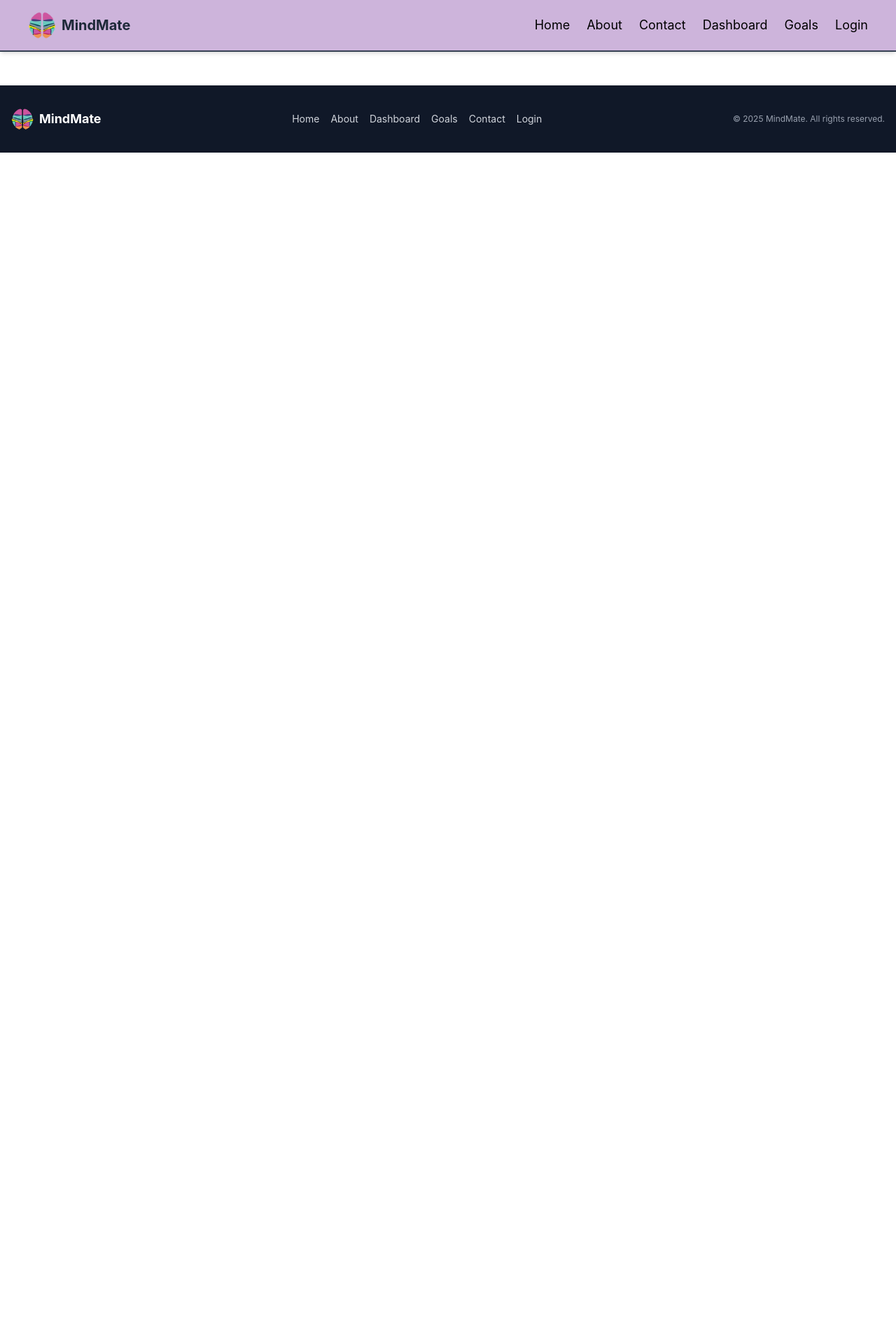
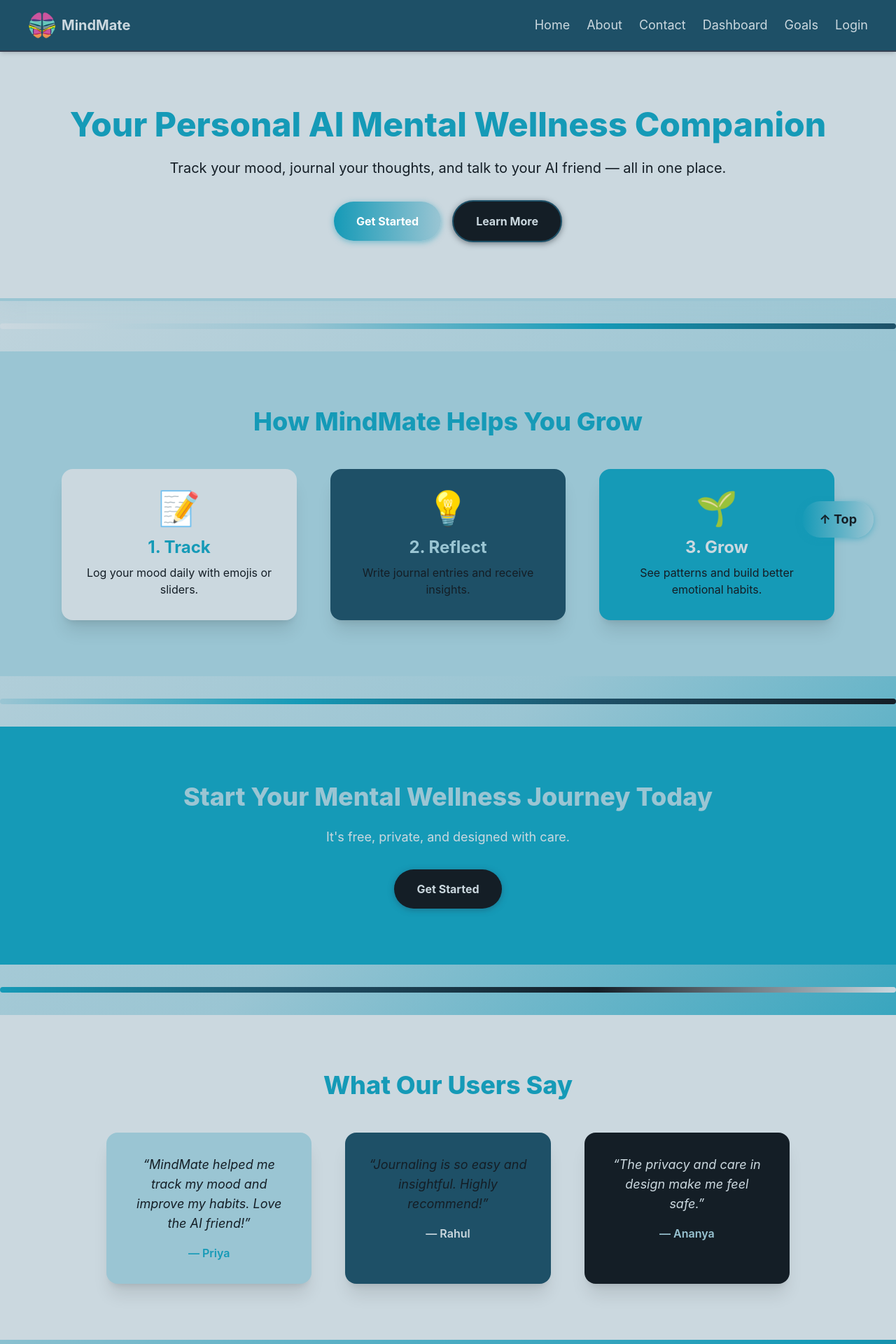
Before and after one commit to Gayatripatil1908/icp10.11-react-1-MindMate, a React (Vite) app: page /Home in a window 1280 px wide. Shown: the top 1920 px of the page at 70% size. Before the commit the page ends 800 px from the top, so only its background shows below. Built offline with nearby package versions, Linux system fonts and the light colour scheme.

Commit message:
home content added

```diff
--- a/src/components/Footer.jsx
+++ b/src/components/Footer.jsx
@@ -3,25 +3,40 @@ import { Link } from 'react-router-dom';
 
 function Footer() {
   return (
-    <footer className="bg-gray-900 text-gray-300 py-8 mt-12">
-      <div className="container mx-auto px-4 flex flex-col md:flex-row items-center justify-between">
-        <div className="mb-4 md:mb-0 flex items-center space-x-2">
-          <img src="/src/assets/MindMate_Logo.png" alt="MindMate Logo" className="h-8 w-8" />
-          <span className="font-bold text-lg text-white">MindMate</span>
+    <footer className="bg-gray-100 text-gray-700 py-8 mt-12">
+      <div className="max-w-6xl mx-auto px-4 sm:px-6 lg:px-8 grid grid-cols-1 md:grid-cols-3 gap-8">
+
+        <div>
+          <h2 className="text-xl font-semibold text-[#1e5067]">MindMate</h2>
+          <p className="mt-2 text-sm">
+            Your AI-powered mental wellness companion. Track your mood, journal, and grow every day.
+          </p>
         </div>
-        <nav className="mb-4 md:mb-0">
-          <ul className="flex flex-wrap gap-4 text-sm">
-            <li><Link to="/" className="hover:text-white transition">Home</Link></li>
-            <li><Link to="/about" className="hover:text-white transition">About</Link></li>
-            <li><Link to="/dashboard" className="hover:text-white transition">Dashboard</Link></li>
-            <li><Link to="/goals" className="hover:text-white transition">Goals</Link></li>
-            <li><Link to="/contact" className="hover:text-white transition">Contact</Link></li>
-            <li><Link to="/login" className="hover:text-white transition">Login</Link></li>
+
+
+        <div>
+          <h3 className="text-md font-semibold mb-2">Quick Links</h3>
+          <ul className="space-y-1 text-sm">
+            <li><a href="#features" className="hover:text-purple-600">Features</a></li>
+            <li><a href="#how-it-works" className="hover:text-purple-600">How It Works</a></li>
+            <li><a href="#testimonials" className="hover:text-purple-600">Testimonials</a></li>
+            <li><a href="#get-started" className="hover:text-purple-600">Get Started</a></li>
           </ul>
-        </nav>
-        <div className="text-xs text-gray-400 text-center md:text-right">
-          &copy; {new Date().getFullYear()} MindMate. All rights reserved.
         </div>
+
+
+        <div>
+          <h3 className="text-md font-semibold mb-2">Support</h3>
+          <ul className="space-y-1 text-sm">
+            <li><a href="#privacy" className="hover:text-purple-600">Privacy Policy</a></li>
+            <li><a href="#terms" className="hover:text-purple-600">Terms & Conditions</a></li>
+            <li><a href="mailto:support@mindmate.com" className="hover:text-purple-600">support@mindmate.com</a></li>
+          </ul>
+        </div>
+      </div>
+
+      <div className="text-center mt-8 text-xs text-gray-500">
+        &copy; {new Date().getFullYear()} MindMate. All rights reserved.
       </div>
     </footer>
   );
--- a/src/components/Navbar.jsx
+++ b/src/components/Navbar.jsx
@@ -8,7 +8,7 @@ import { Menu, X } from 'lucide-react';
 function Navbar() {
   const [menuOpen, setMenuOpen] = useState(false);
   const navLinks = [
-    { to: '/', label: 'Home' },
+    { to: '/Home', label: 'Home' },
     { to: '/about', label: 'About' },
     { to: '/contact', label: 'Contact' },
     { to: '/dashboard', label: 'Dashboard' },
@@ -17,8 +17,8 @@ function Navbar() {
   ];
 
   return (
-    <div className="sticky top-0 bg-[#cdb4db] py-4 px-2 sm:px-4 md:px-8 lg:px-10 border-b-2 border-gray-700 shadow-md flex items-center justify-between z-50">
-      <span className="text-lg sm:text-xl font-bold text-gray-800 flex items-center cursor-pointer">
+    <div className="sticky top-0 bg-[#1e5067] py-4 px-2 sm:px-4 md:px-8 lg:px-10 border-b-2 border-gray-700 shadow-md flex items-center justify-between z-50 text-[#cbd8df]">
+      <span className="text-2xl sm:text-xl font-bold flex items-center cursor-pointer text-[#cbd8df]">
         <img src={imgLogo} alt="MindMate Logo" className="h-8 w-8 sm:h-10 sm:w-10 inline-block mr-2" />
         MindMate
       </span>
--- a/src/main.jsx
+++ b/src/main.jsx
@@ -3,32 +3,32 @@ import { createRoot } from 'react-dom/client';
 import "./index.css";
 import { BrowserRouter as Router, Routes, Route } from 'react-router-dom';
 
-import Home from './views/home/Home';
-import About from './views/about/About';
-import Contact from './views/contact/Contact';
-import Dashboard from './views/dashboard/Dashboard';
-import Login from './views/login/Login';
-import Goals from './views/goals/goals';
+import Home from './views/home/Home.jsx';
+import About from './views/about/About.jsx';
+import Contact from './views/contact/Contact.jsx';
+import Dashboard from './views/dashboard/Dashboard.jsx';
+import Login from './views/login/Login.jsx';
+import Goals from './views/goals/goals.jsx';
 
-import Navbar from './components/Navbar';
-import Footer from './components/Footer';
+import Navbar from './components/Navbar.jsx';
+import Footer from './components/Footer.jsx';
 
 
 
 createRoot(document.getElementById('root')).render(
   <Router>
     <>
-      <Navbar />
+
       <Routes>
-        <Route path="/" element={<Home />} />
-        <Route path="/about" element={<About />} />
-        <Route path="/contact" element={<Contact />} />
-        <Route path="/dashboard" element={<Dashboard />} />
-        <Route path="/login" element={<Login />} />
-        <Route path="/goals" element={<Goals />} />
+        <Route path="/Home" element={<Home />} />
+        <Route path="/About" element={<About />} />
+        <Route path="/Contact" element={<Contact />} />
+        <Route path="/Dashboard" element={<Dashboard />} />
+        <Route path="/Login" element={<Login />} />
+        <Route path="/Goals" element={<Goals />} />
       </Routes>
 
-      <Footer />
+
     </>
   </Router>
 );
--- a/src/views/goals/goals.jsx
+++ b/src/views/goals/goals.jsx
@@ -0,0 +1,9 @@
+import React from 'react'
+
+function goals() {
+  return (
+    <div>goals</div>
+  )
+}
+
+export default goals;
--- a/src/views/home/Home.jsx
+++ b/src/views/home/Home.jsx
@@ -1,16 +1,133 @@
 
 import React from 'react';
-import Navbar from '../../components/Navbar';
-import Footer from '../../components/Footer';
-
-
+import Navbar from '../../components/Navbar.jsx';
+import Footer from '../../components/Footer.jsx';
 function Home() {
   return (
-    <>
+    <div className="min-h-screen" style={{ background: 'linear-gradient(135deg, #cbd8df 0%, #9ac5d3 40%, #159ab7 70%, #1e5067 90%, #141e26 100%)' }}>
       <Navbar />
+
+      <section className="py-20" style={{ background: '#cbd8df', color: '#141e26', boxShadow: '0 4px 24px #9ac5d340', borderBottom: '4px solid #9ac5d3' }}>
+        <div className="max-w-6xl mx-auto px-6 text-center">
+          <h1 className="text-5xl font-extrabold mb-6" style={{ color: '#159ab7' }}>Your Personal AI Mental Wellness Companion</h1>
+          <p className="text-xl mb-8">Track your mood, journal your thoughts, and talk to your AI friend — all in one place.</p>
+          <div className="space-x-4">
+            <button style={{ background: 'linear-gradient(90deg, #159ab7, #9ac5d3)', color: '#fff', boxShadow: '0 2px 8px #159ab780' }} className="px-8 py-4 rounded-full font-bold transition-all duration-300">Get Started</button>
+            <button style={{ background: '#141e26', color: '#cbd8df', border: '2px solid #1e5067', boxShadow: '0 2px 8px #141e2680' }} className="px-8 py-4 rounded-full font-bold transition-all duration-300">Learn More</button>
+          </div>
+        </div>
+      </section>
+
+      <div className="w-full h-2 my-8 rounded-full" style={{ background: 'linear-gradient(90deg, #cbd8df, #9ac5d3, #159ab7, #1e5067)' }}></div>
+
+      <section className="py-20" style={{ background: '#9ac5d3', color: '#141e26' }}>
+        <div className="max-w-6xl mx-auto px-6 text-center">
+          <h2 className="text-4xl font-extrabold mb-12" style={{ color: '#159ab7' }}>How MindMate Helps You Grow</h2>
+          <div className="grid grid-cols-1 md:grid-cols-3 gap-12">
+            <div className="rounded-2xl shadow-xl p-8 hover:scale-105 transition-transform duration-300" style={{ background: '#cbd8df' }}>
+              <div className="text-5xl mb-4">📝</div>
+              <h3 className="text-2xl font-bold" style={{ color: '#159ab7' }}>1. Track</h3>
+              <p className="text-base mt-2">Log your mood daily with emojis or sliders.</p>
+            </div>
+            <div className="rounded-2xl shadow-xl p-8 hover:scale-105 transition-transform duration-300" style={{ background: '#1e5067' }}>
+              <div className="text-5xl mb-4">💡</div>
+              <h3 className="text-2xl font-bold" style={{ color: '#9ac5d3' }}>2. Reflect</h3>
+              <p className="text-base mt-2">Write journal entries and receive insights.</p>
+            </div>
+            <div className="rounded-2xl shadow-xl p-8 hover:scale-105 transition-transform duration-300" style={{ background: '#159ab7' }}>
+              <div className="text-5xl mb-4">🌱</div>
+              <h3 className="text-2xl font-bold" style={{ color: '#cbd8df' }}>3. Grow</h3>
+              <p className="text-base mt-2">See patterns and build better emotional habits.</p>
+            </div>
+          </div>
+        </div>
+      </section>
+
+      <div className="w-full h-2 my-8 rounded-full" style={{ background: 'linear-gradient(90deg, #9ac5d3, #159ab7, #1e5067, #141e26)' }}></div>
+
+      <section className="py-20" style={{ background: '#159ab7', color: '#cbd8df' }}>
+        <div className="max-w-4xl mx-auto px-6 text-center">
+          <h2 className="text-4xl font-extrabold mb-6" style={{ color: '#9ac5d3' }}>Start Your Mental Wellness Journey Today</h2>
+          <p className="mb-8 text-lg">It's free, private, and designed with care.</p>
+          <button style={{ background: '#141e26', color: '#cbd8df', boxShadow: '0 2px 8px #1e506780' }} className="px-8 py-4 rounded-full font-bold transition-all duration-300">Get Started</button>
+        </div>
+      </section>
+
+      <div className="w-full h-2 my-8 rounded-full" style={{ background: 'linear-gradient(90deg, #159ab7, #1e5067, #141e26, #cbd8df)' }}></div>
+
+      <section className="py-20" style={{ background: '#cbd8df', color: '#141e26' }}>
+        <div className="max-w-5xl mx-auto px-6 text-center">
+          <h2 className="text-4xl font-extrabold mb-12" style={{ color: '#159ab7' }}>What Our Users Say</h2>
+          <div className="grid grid-cols-1 md:grid-cols-3 gap-12">
+            <div className="p-8 rounded-2xl shadow-xl hover:scale-105 transition-all duration-300" style={{ background: '#9ac5d3' }}>
+              <p className="italic mb-4 text-lg">“MindMate helped me track my mood and improve my habits. Love the AI friend!”</p>
+              <span className="font-semibold" style={{ color: '#159ab7' }}>— Priya</span>
+            </div>
+            <div className="p-8 rounded-2xl shadow-xl hover:scale-105 transition-all duration-300" style={{ background: '#1e5067' }}>
+              <p className="italic mb-4 text-lg">“Journaling is so easy and insightful. Highly recommend!”</p>
+              <span className="font-semibold" style={{ color: '#cbd8df' }}>— Rahul</span>
+            </div>
+            <div className="p-8 rounded-2xl shadow-xl hover:scale-105 transition-all duration-300 text-[#cbd8df]" style={{ background: '#141e26' }}>
+              <p className="italic mb-4 text-lg">“The privacy and care in design make me feel safe.”</p>
+              <span className="font-semibold" style={{ color: '#9ac5d3' }}>— Ananya</span>
+            </div>
+          </div>
+        </div>
+      </section>
+
+      <div className="w-full h-2 my-8 rounded-full" style={{ background: 'linear-gradient(90deg, #141e26, #cbd8df, #9ac5d3, #159ab7)' }}></div>
+
+      <section className="py-20" style={{ background: '#9ac5d3', color: '#141e26' }}>
+        <div className="max-w-4xl mx-auto px-6">
+          <h2 className="text-4xl font-extrabold mb-10 text-center" style={{ color: '#159ab7' }}>Frequently Asked Questions</h2>
+          <div className="space-y-8">
+            <div className="rounded-xl shadow-lg p-6 hover:bg-[#cbd8df] transition-all duration-300">
+              <h3 className="font-bold" style={{ color: '#159ab7' }}>Is MindMate free?</h3>
+              <p className="text-base mt-2">Yes, MindMate is completely free to use.</p>
+            </div>
+            <div className="rounded-xl shadow-lg p-6 hover:bg-[#9ac5d3] transition-all duration-300">
+              <h3 className="font-bold" style={{ color: '#1e5067' }}>Is my data private?</h3>
+              <p className="text-base mt-2">Absolutely! Your data is private and secure.</p>
+            </div>
+            <div className="rounded-xl shadow-lg p-6 hover:bg-[#159ab7] transition-all duration-300">
+              <h3 className="font-bold" style={{ color: '#cbd8df' }}>Can I talk to the AI friend anytime?</h3>
+              <p className="text-base mt-2">Yes, your AI friend is available 24/7 for support.</p>
+            </div>
+          </div>
+        </div>
+      </section>
+
+      <div className="w-full h-2 my-8 rounded-full" style={{ background: 'linear-gradient(90deg, #9ac5d3, #159ab7, #1e5067, #141e26)' }}></div>
+
+      <section className="py-10 text-center" style={{ background: '#141e26', color: '#cbd8df' }}>
+        <div className="max-w-3xl mx-auto">
+          <h2 className="text-2xl font-extrabold mb-6" style={{ color: '#159ab7' }}>Connect with us</h2>
+          <div className="flex justify-center space-x-8">
+            <a href="https://facebook.com" target="_blank" rel="noopener noreferrer" style={{ color: '#9ac5d3' }} className="text-3xl transition-transform duration-300 hover:scale-125">
+              <span role="img" aria-label="Facebook">📘</span>
+            </a>
+            <a href="https://twitter.com" target="_blank" rel="noopener noreferrer" style={{ color: '#159ab7' }} className="text-3xl transition-transform duration-300 hover:scale-125">
+              <span role="img" aria-label="Twitter">🐦</span>
+            </a>
+            <a href="https://instagram.com" target="_blank" rel="noopener noreferrer" style={{ color: '#1e5067' }} className="text-3xl transition-transform duration-300 hover:scale-125">
+              <span role="img" aria-label="Instagram">📸</span>
+            </a>
+          </div>
+        </div>
+      </section>
+
+      <button
+        onClick={() => window.scrollTo({ top: 0, behavior: 'smooth' })}
+        style={{ background: 'linear-gradient(90deg, #159ab7, #9ac5d3)', color: '#141e26', boxShadow: '0 2px 8px #159ab780' }}
+        className="fixed bottom-8 right-8 px-6 py-3 rounded-full shadow-2xl hover:scale-110 transition-all duration-300 z-50 font-bold text-lg"
+        aria-label="Scroll to top"
+      >
+        ↑ Top
+      </button>
       <Footer />
-    </>
+    </div>
   );
 }
 
+
 export default Home;
```
Also changed, not shown: src/views/about/About.jsx (+9 -0 lines), src/views/contact/Contact.jsx (+9 -0 lines), src/views/home/Home.css (added).
